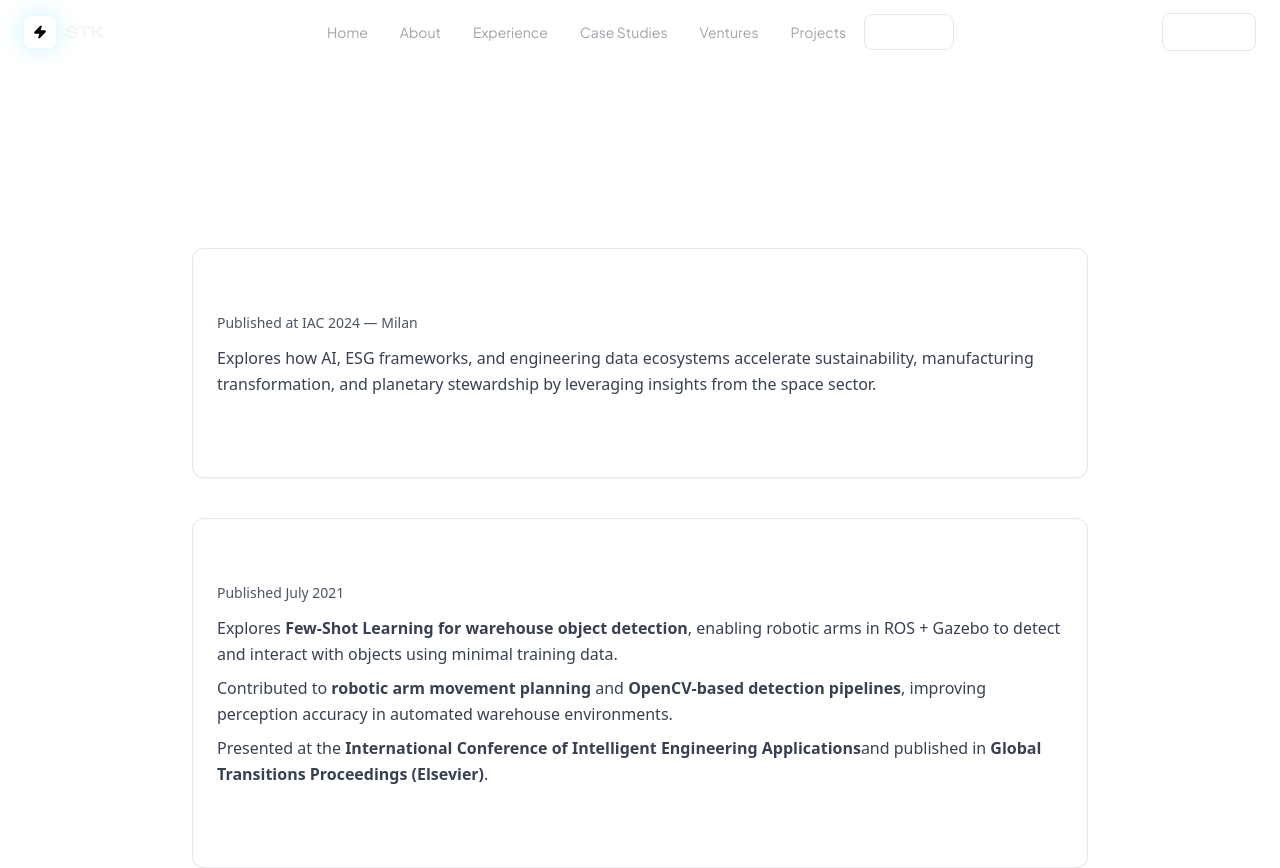
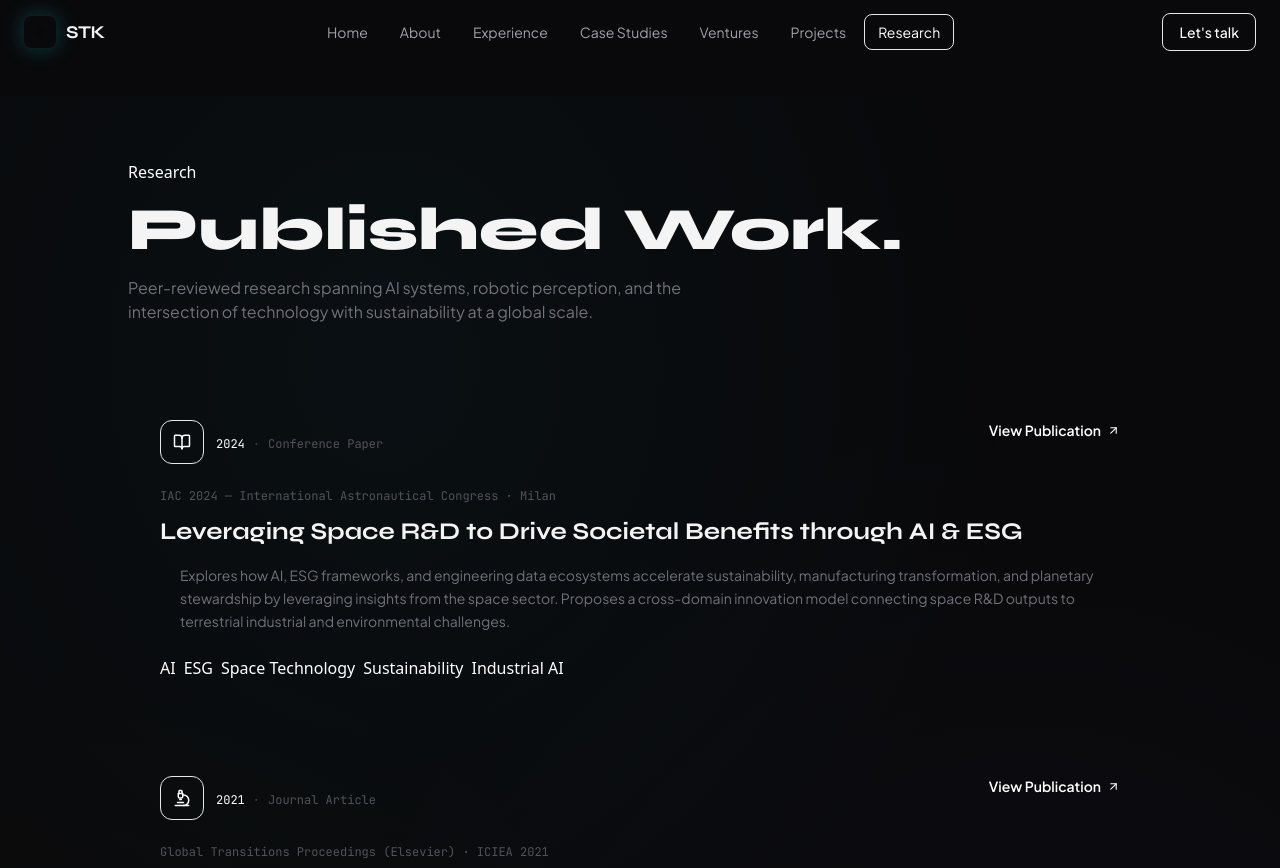
Before and after one commit to shashank-dj/Portfolio, a React (Vite) app: page /research in a window 1280 px wide. Shown: the top 868 px of the page. Built offline with nearby package versions, Linux system fonts and the light colour scheme.

Commit message:
Update ResearchPage.jsx

```diff
--- a/src/pages/ResearchPage.jsx
+++ b/src/pages/ResearchPage.jsx
@@ -1,14 +1,131 @@
-import React from "react";
-import Research from "../components/Research";
+import React, { useEffect, useRef } from 'react';
+import { BookOpen, Microscope, ArrowUpRight, Quote } from 'lucide-react';
+
+function Rev({ children, delay = 0, className = '' }) {
+  const ref = useRef(null);
+  useEffect(() => {
+    const el = ref.current;
+    if (!el) return;
+    const obs = new IntersectionObserver(([e]) => { if (e.isIntersecting) el.classList.add('visible'); }, { threshold: 0.1 });
+    obs.observe(el);
+    return () => obs.disconnect();
+  }, []);
+  return <div ref={ref} className={`reveal ${className}`} style={{ transitionDelay: `${delay}ms` }}>{children}</div>;
+}
+
+const PUBLICATIONS = [
+  {
+    icon:    BookOpen,
+    color:   'text-amber-DEFAULT',
+    bg:      'bg-amber-DEFAULT/10 border-amber-DEFAULT/25',
+    grad:    'from-amber-DEFAULT/10 to-orange-500/5',
+    venue:   'IAC 2024 — International Astronautical Congress · Milan',
+    title:   'Leveraging Space R&D to Drive Societal Benefits through AI & ESG',
+    abstract:'Explores how AI, ESG frameworks, and engineering data ecosystems accelerate sustainability, manufacturing transformation, and planetary stewardship by leveraging insights from the space sector. Proposes a cross-domain innovation model connecting space R&D outputs to terrestrial industrial and environmental challenges.',
+    tags:    ['AI', 'ESG', 'Space Technology', 'Sustainability', 'Industrial AI'],
+    link:    'https://dl.iafastro.directory/event/IAC-2024/paper/89342/',
+    year:    '2024',
+    type:    'Conference Paper',
+  },
+  {
+    icon:    Microscope,
+    color:   'text-cyan-DEFAULT',
+    bg:      'bg-cyan-DEFAULT/10 border-cyan-DEFAULT/25',
+    grad:    'from-cyan-DEFAULT/10 to-blue-500/5',
+    venue:   'Global Transitions Proceedings (Elsevier) · ICIEA 2021',
+    title:   'Application of Few-Shot Object Detection in the Field of Robotic Perception',
+    abstract:'Explores Few-Shot Learning for warehouse object detection, enabling robotic arms in ROS + Gazebo to detect and interact with objects using minimal training data. Contributed to robotic arm movement planning and OpenCV-based detection pipelines, improving perception accuracy in automated warehouse environments.',
+    tags:    ['Few-Shot Learning', 'Robotic Perception', 'Computer Vision', 'ROS', 'OpenCV'],
+    link:    'https://www.sciencedirect.com/science/article/pii/S2666285X22000607?via%3Dihub',
+    year:    '2021',
+    type:    'Journal Article',
+  },
+];
 
 export default function ResearchPage() {
   return (
-    <section className="bg-dark text-white py-20 px-6">
-      <h1 className="text-4xl font-bold text-center text-primary mb-12">
-        Research & Publications
-      </h1>
-      <Research />
+    <main className="pt-24 min-h-screen bg-void">
+      <div className="relative py-16 px-6 overflow-hidden">
+        <div className="absolute inset-0 bg-mesh grid-bg opacity-50" />
+        <div className="absolute top-0 right-0 w-[400px] h-[400px] bg-amber-DEFAULT/4 rounded-full blur-3xl" />
 
-    </section>
+        <div className="relative max-w-5xl mx-auto">
+
+          <Rev>
+            <span className="section-label mb-4 inline-flex">Research</span>
+            <h1 className="font-syne text-4xl md:text-6xl font-extrabold text-zinc-100 mb-4">
+              Published <span className="grad-text-amber">Work.</span>
+            </h1>
+            <p className="text-zinc-500 font-jakarta max-w-xl mb-16">
+              Peer-reviewed research spanning AI systems, robotic perception, and the intersection of technology with sustainability at a global scale.
+            </p>
+          </Rev>
+
+          {/* Publications */}
+          <div className="space-y-8">
+            {PUBLICATIONS.map(({ icon: Icon, color, bg, grad, venue, title, abstract, tags, link, year, type }, i) => (
+              <Rev key={title} delay={i * 120}>
+                <div className={`glass grad-border overflow-hidden bg-gradient-to-br ${grad} hover:scale-[1.005] transition-all duration-300 group`}>
+                  <div className="p-8">
+                    {/* Top row */}
+                    <div className="flex items-start justify-between flex-wrap gap-4 mb-6">
+                      <div className="flex items-center gap-3">
+                        <div className={`w-11 h-11 rounded-xl border flex items-center justify-center ${bg}`}>
+                          <Icon size={18} className={color} />
+                        </div>
+                        <div>
+                          <span className={`font-mono text-xs ${color}`}>{year}</span>
+                          <span className="font-mono text-xs text-zinc-700 mx-2">·</span>
+                          <span className="font-mono text-xs text-zinc-600">{type}</span>
+                        </div>
+                      </div>
+                      <a
+                        href={link}
+                        target="_blank"
+                        rel="noreferrer"
+                        className={`flex items-center gap-1.5 text-sm font-semibold font-jakarta ${color} hover:gap-2.5 transition-all`}
+                      >
+                        View Publication <ArrowUpRight size={13} />
+                      </a>
+                    </div>
+
+                    {/* Venue */}
+                    <div className="font-mono text-xs text-zinc-600 mb-3">{venue}</div>
+
+                    {/* Title */}
+                    <h2 className={`font-syne text-xl md:text-2xl font-bold text-zinc-100 mb-4 group-hover:${color.replace('text-', 'text-')} transition-colors`}>
+                      {title}
+                    </h2>
+
+                    {/* Abstract */}
+                    <div className="relative pl-5 mb-6">
+                      <div className={`absolute left-0 top-0 bottom-0 w-0.5 ${bg.split(' ')[0].replace('bg-', 'bg-').replace('/10', '/40')}`} />
+                      <p className="text-zinc-500 font-jakarta text-sm leading-relaxed">{abstract}</p>
+                    </div>
+
+                    {/* Tags */}
+                    <div className="flex flex-wrap gap-2">
+                      {tags.map((t) => <span key={t} className="tag">{t}</span>)}
+                    </div>
+                  </div>
+                </div>
+              </Rev>
+            ))}
+          </div>
+
+          {/* Research interests CTA */}
+          <Rev delay={200}>
+            <div className="mt-14 glass grad-border p-8 text-center">
+              <Quote size={28} className="text-zinc-700 mx-auto mb-4" />
+              <p className="text-zinc-400 font-jakarta italic max-w-2xl mx-auto text-lg leading-relaxed">
+                "Research is how I close the gap between what AI can do and what industry actually needs."
+              </p>
+              <div className="mt-4 font-mono text-xs text-zinc-700">— Shashank T K</div>
+            </div>
+          </Rev>
+
+        </div>
+      </div>
+    </main>
   );
 }
```
